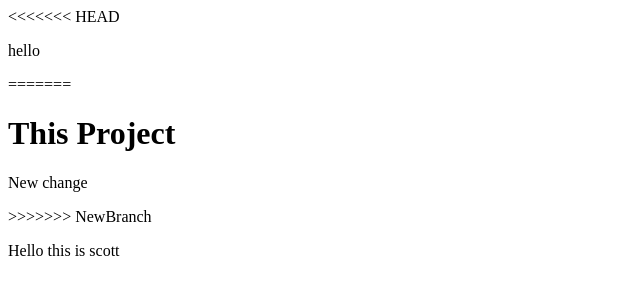
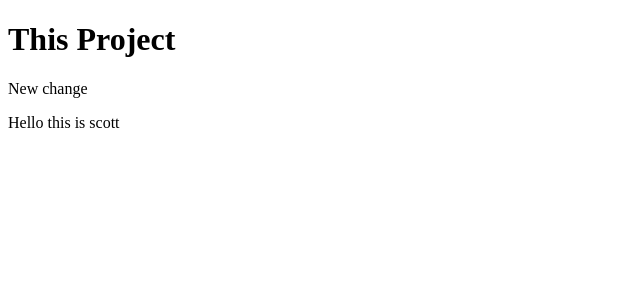
Before and after one commit to Scottie113/2024spUnixClass, a plain HTML site: page index.html in a window 1280 px wide. Shown: the whole page, without its empty margins (0-640 px from the left). Drawn offline with Linux system fonts and the light colour scheme.

Commit message:
merge changes

```diff
--- a/index.html
+++ b/index.html
@@ -6,12 +6,8 @@
     <title>Document</title>
 </head>
 <body>
-<<<<<<< HEAD
-    <p>hello</p>
-=======
     <h1>This Project</h1>
     <p>New change</p>
->>>>>>> NewBranch
     <p>Hello this is scott</p>
 
 </body>
```
